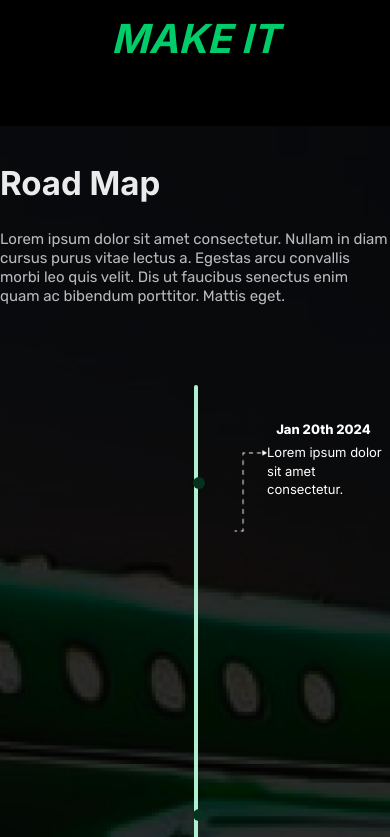
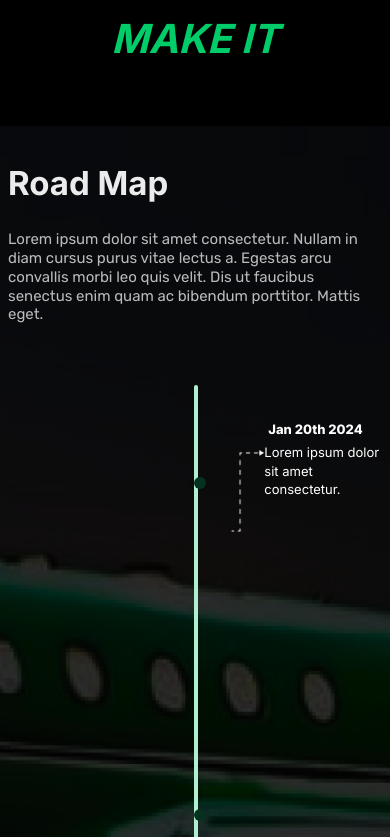
Before and after one commit to ManLikeTeetos/DodiInu, a React (Create React App) app: page / in a window 390 px wide. Shown: the part 7047-7884 px from the top of the page. Built offline with nearby package versions, Linux system fonts and the light colour scheme.

Commit message:
UI Changes

```diff
--- a/src/styles/Road.css
+++ b/src/styles/Road.css
@@ -294,7 +294,7 @@
 		background-repeat: no-repeat;
 		/* background-position: center;
 		position: relative; */
-		padding: 2.125rem 0rem;
+		padding: 2.125rem 0.5rem;
 	}
 
 	.inner-road {
```
